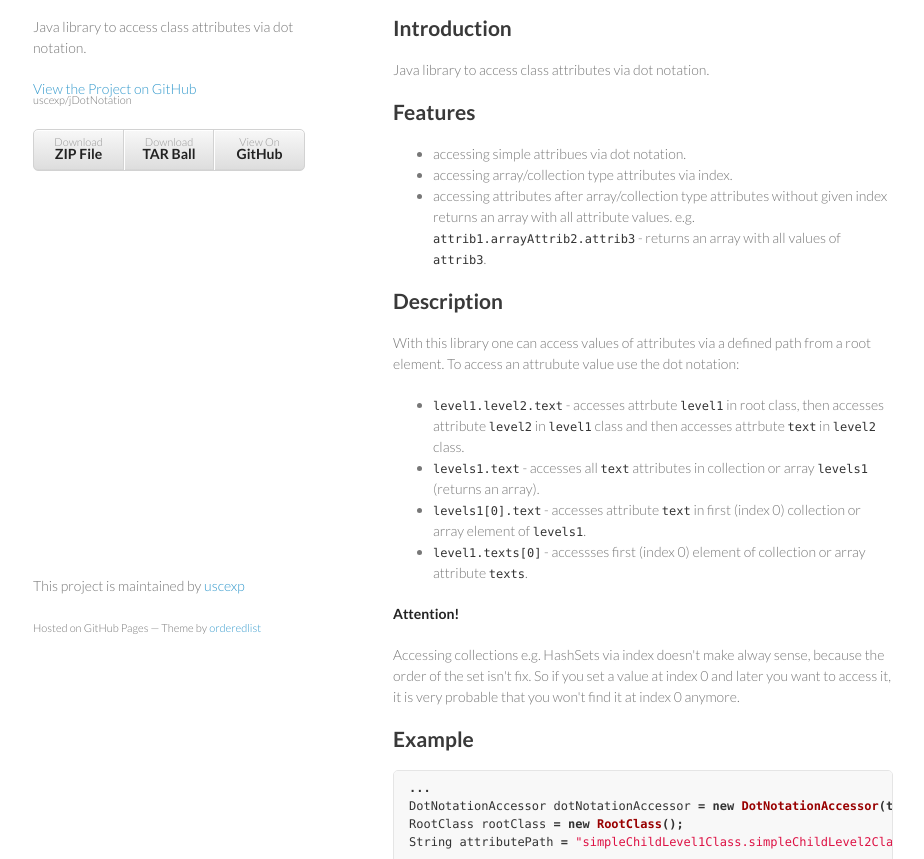
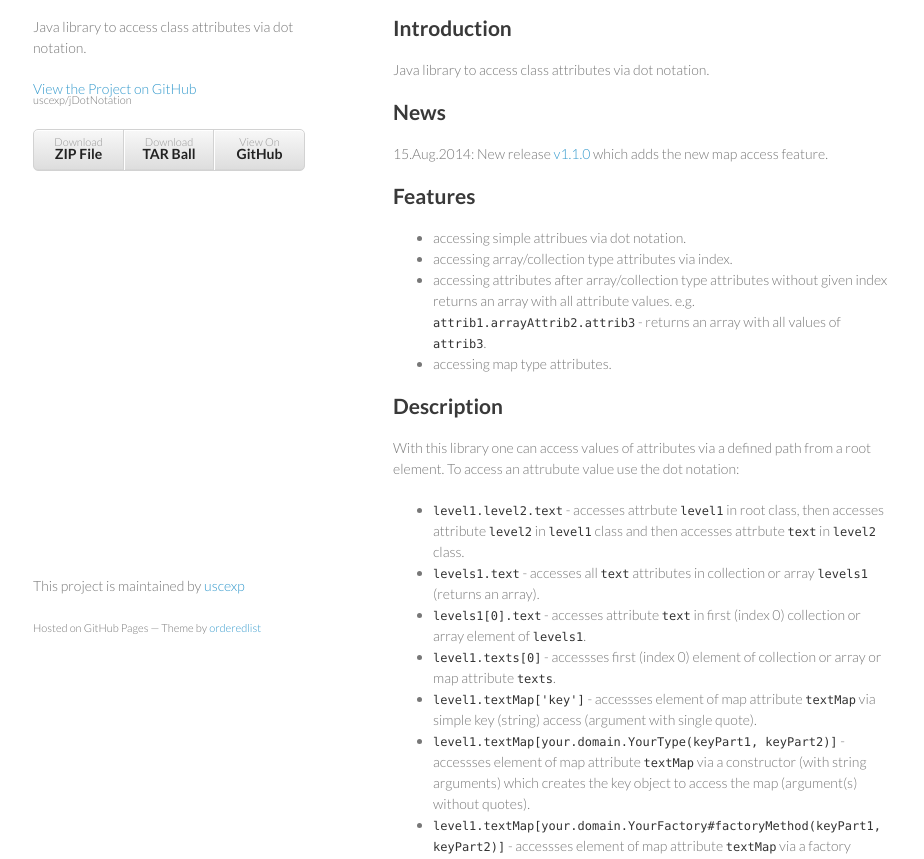
Before and after one commit to uscexp/jDotNotation, a plain HTML site: page index.html in a window 1280 px wide. Shown: the part 93-952 px from the top of the page, without its empty margins (177-1101 px from the left). Drawn offline with Linux system fonts and the light colour scheme.

```diff
--- a/index.html
+++ b/index.html
@@ -37,12 +37,18 @@
 <p>Java library to access class attributes via dot notation.</p>
 
 <h2>
+<a name="news" class="anchor" href="#news"><span class="octicon octicon-link"></span></a>News</h2>
+
+<p>15.Aug.2014: New release <a href="https://github.com/uscexp/jDotNotation/releases/tag/v1.1.0">v1.1.0</a> which adds the new map access feature.</p>
+
+<h2>
 <a name="features" class="anchor" href="#features"><span class="octicon octicon-link"></span></a>Features</h2>
 
 <ul>
 <li>accessing simple attribues via dot notation.</li>
 <li>accessing array/collection type attributes via index.</li>
 <li>accessing attributes after array/collection type attributes without given index returns an array with all attribute values. e.g. <code>attrib1.arrayAttrib2.attrib3</code> - returns an array with all values of <code>attrib3</code>.</li>
+<li>accessing map type attributes.</li>
 </ul><h2>
 <a name="description" class="anchor" href="#description"><span class="octicon octicon-link"></span></a>Description</h2>
 
@@ -57,7 +63,13 @@ To access an attrubute value use the dot notation:</p>
 <li>
 <code>levels1[0].text</code> - accesses attribute <code>text</code> in first (index 0) collection or array element of <code>levels1</code>.</li>
 <li>
-<code>level1.texts[0]</code> - accessses first (index 0) element of collection or array attribute <code>texts</code>.</li>
+<code>level1.texts[0]</code> - accessses first (index 0) element of collection or array or map attribute <code>texts</code>.</li>
+<li>
+<code>level1.textMap['key']</code> - accessses element of map attribute <code>textMap</code> via simple key (string) access (argument with single quote).</li>
+<li>
+<code>level1.textMap[your.domain.YourType(keyPart1, keyPart2)]</code> - accessses element of map attribute <code>textMap</code> via a constructor (with string arguments) which creates the key object to access the map (argument(s) without quotes).</li>
+<li>
+<code>level1.textMap[your.domain.YourFactory#factoryMethod(keyPart1, keyPart2)]</code> - accessses element of map attribute <code>textMap</code> via a factory method (with string arguments) which creates the key object to access the map (argument(s) without quotes).</li>
 </ul><p><strong>Attention!</strong></p>
 
 <p>Accessing collections e.g. HashSets via index doesn't make alway sense, because the order of the set isn't fix.
```
Also changed, not shown: params.json (+1 -1 lines).
